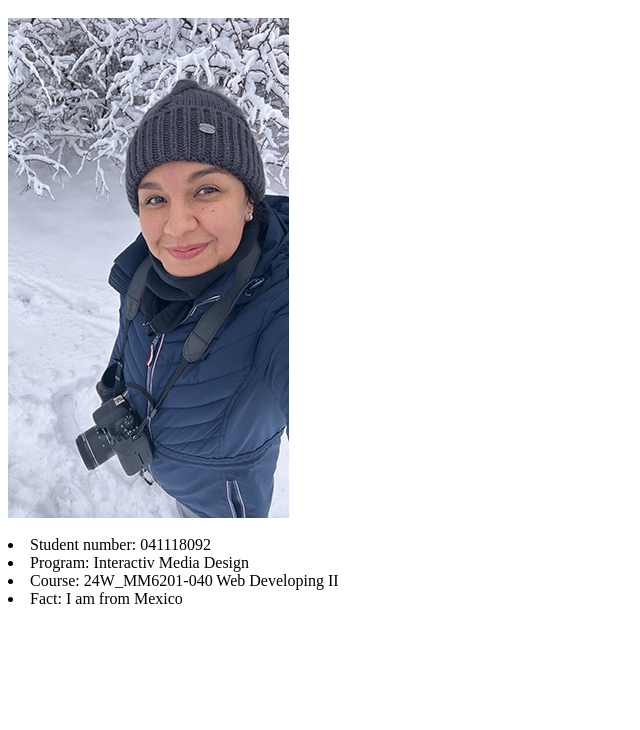
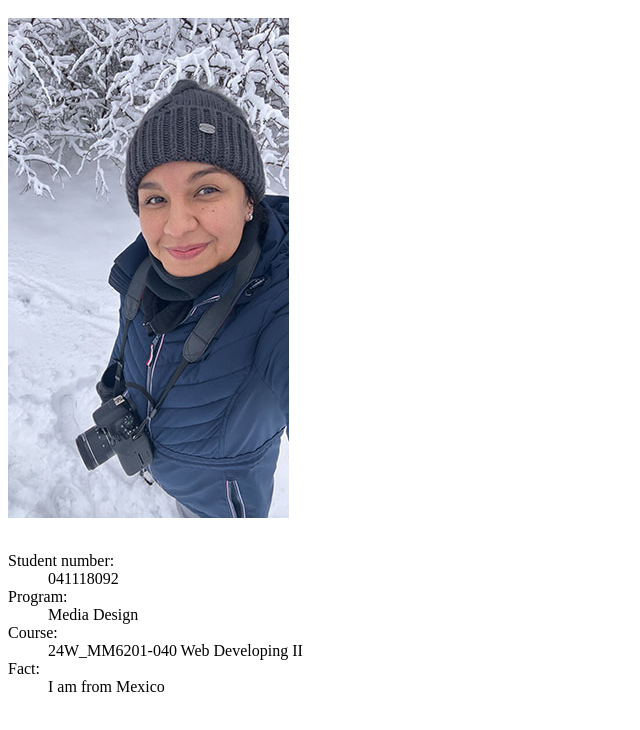
Before and after one commit to AnaAmayaH/mtm6201-week1, a plain HTML site: page index.html in a window 1280 px wide. Shown: the part 66-796 px from the top of the page, without its empty margins (0-640 px from the left). Drawn offline with Linux system fonts and the light colour scheme.

Commit message:
Change list

```diff
--- a/index.html
+++ b/index.html
@@ -10,10 +10,12 @@
     </header>
     <main>
         <img src="img/anabelenamaya.jpg" alt="photo"><br><br>
-        <li>Student number: 041118092</li>
-        <li>Program: Interactiv Media Design</li>
-        <li>Course: 24W_MM6201-040 Web Developing II</li>
-        <li>Fact: I am from Mexico</li>
+        <dl>
+        <dt>Student number:</dt><dd>041118092</dd>
+        <dt>Program: </dt><dd>Media Design</dd>
+        <dt>Course:</dt><dd>24W_MM6201-040 Web Developing II</dd>
+        <dt>Fact:</dt><dd>I am from Mexico</dd>
+        </dl>
     </main>
 
 </body>
```
Also changed, not shown: 2 other files.
